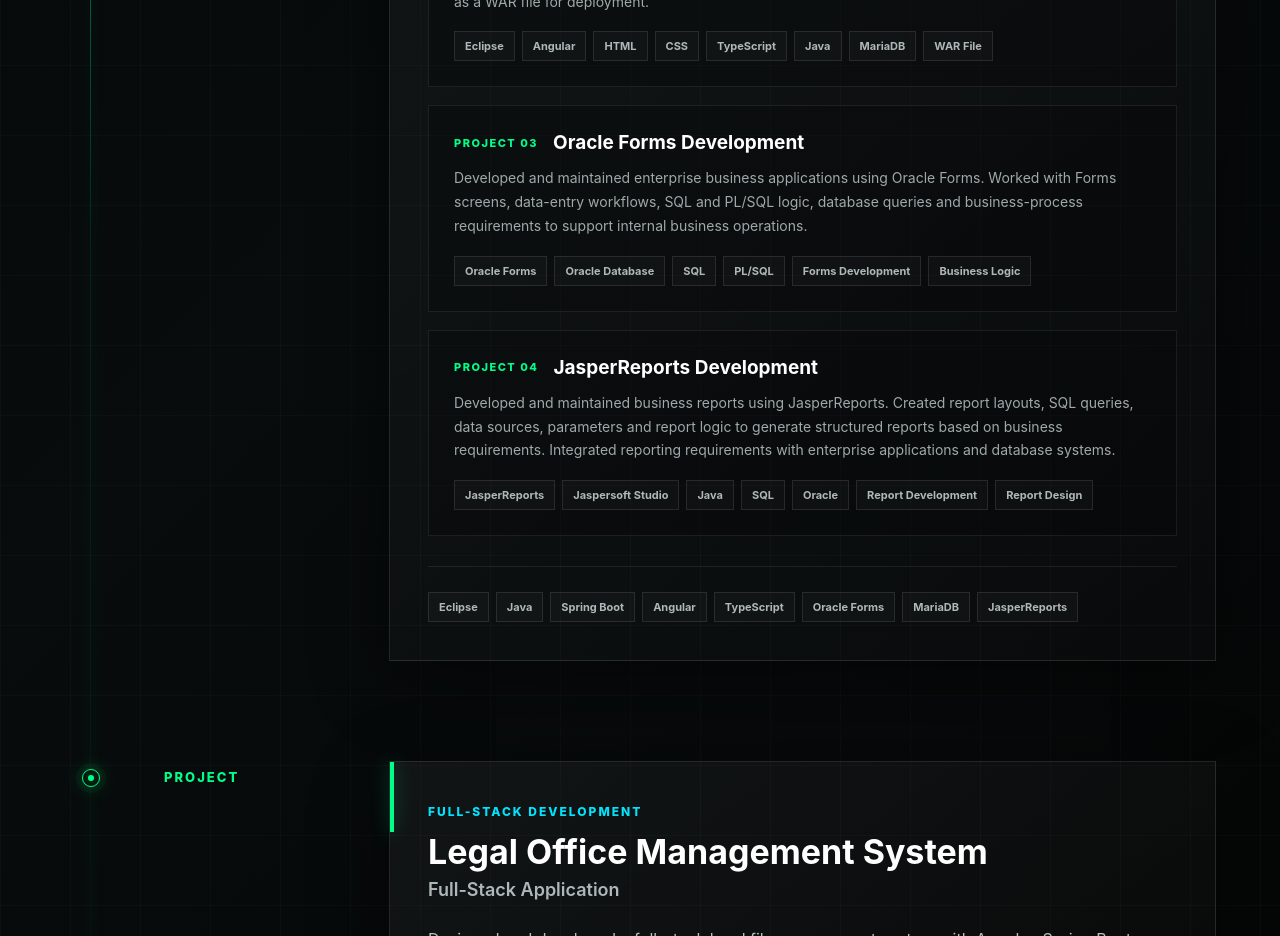
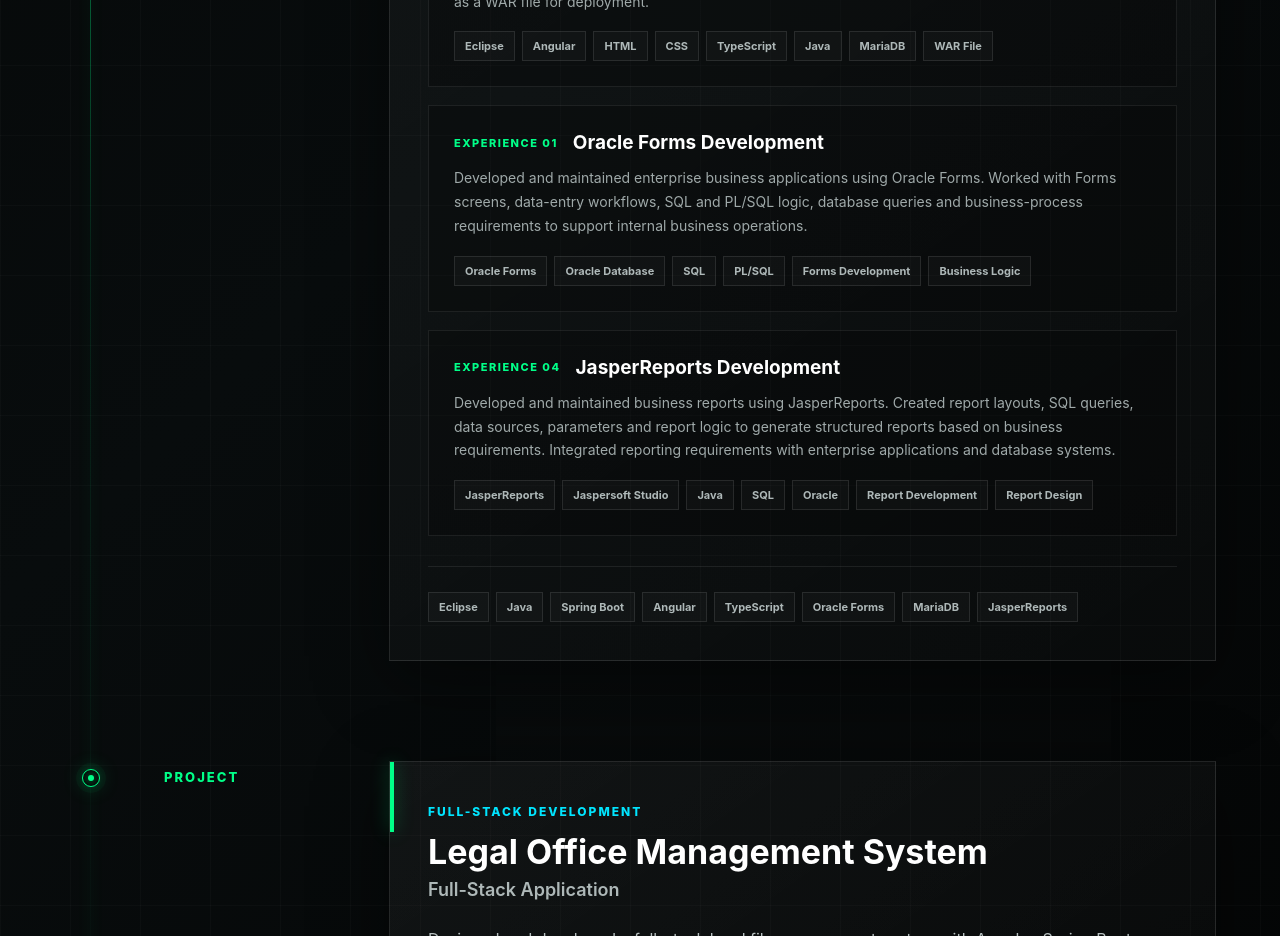
Before and after one commit to Anugetan/Portfolio, an Angular app: page / in a window 1280 px wide. Shown: the part 4580-5516 px from the top of the page. Built offline with nearby package versions, Linux system fonts and the light colour scheme.

Commit message:
Update hero.html

```diff
--- a/src/app/components/hero/hero.html
+++ b/src/app/components/hero/hero.html
@@ -997,7 +997,7 @@
               <div class="experience-project-header">
 
                 <span class="experience-project-number">
-                  PROJECT 03
+                  EXPERIENCE 01
                 </span>
 
                 <h5>
@@ -1035,7 +1035,7 @@
               <div class="experience-project-header">
 
                 <span class="experience-project-number">
-                  PROJECT 04
+                  EXPERIENCE 04
                 </span>
 
                 <h5>
```
